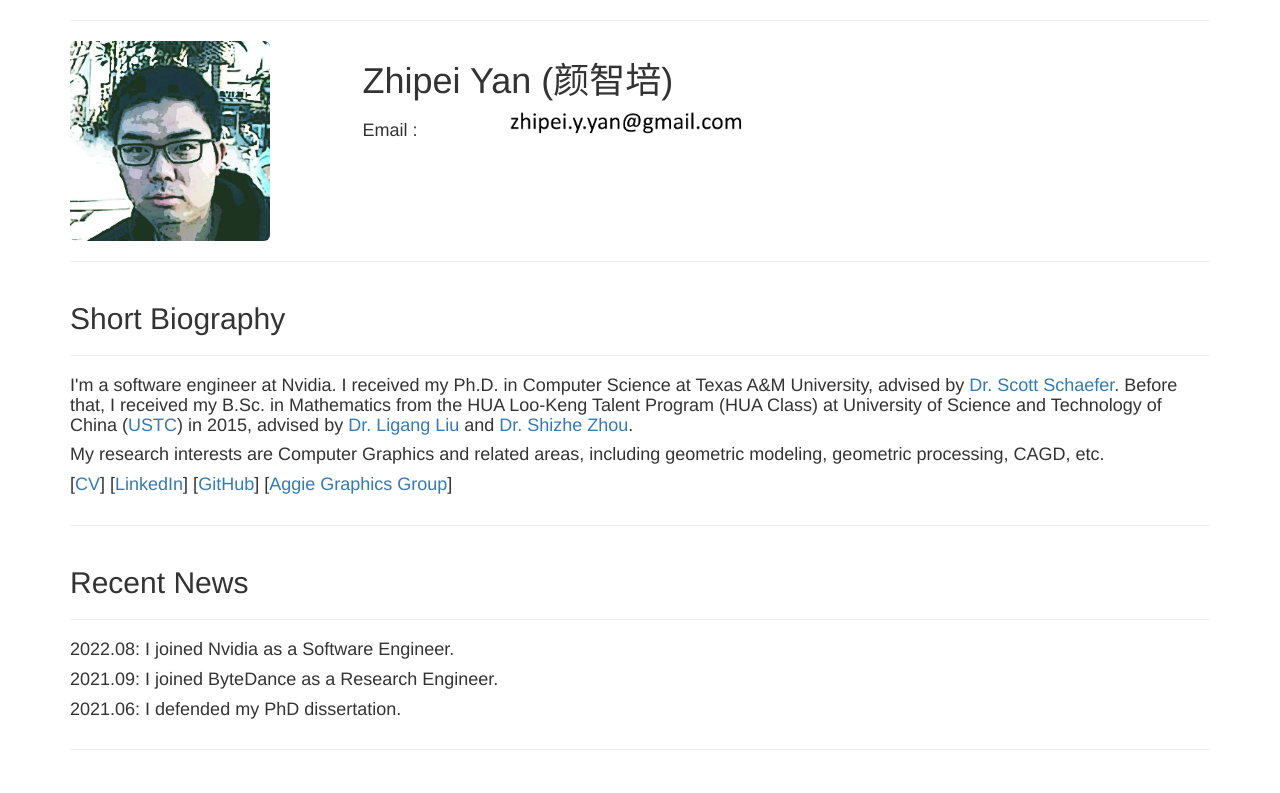
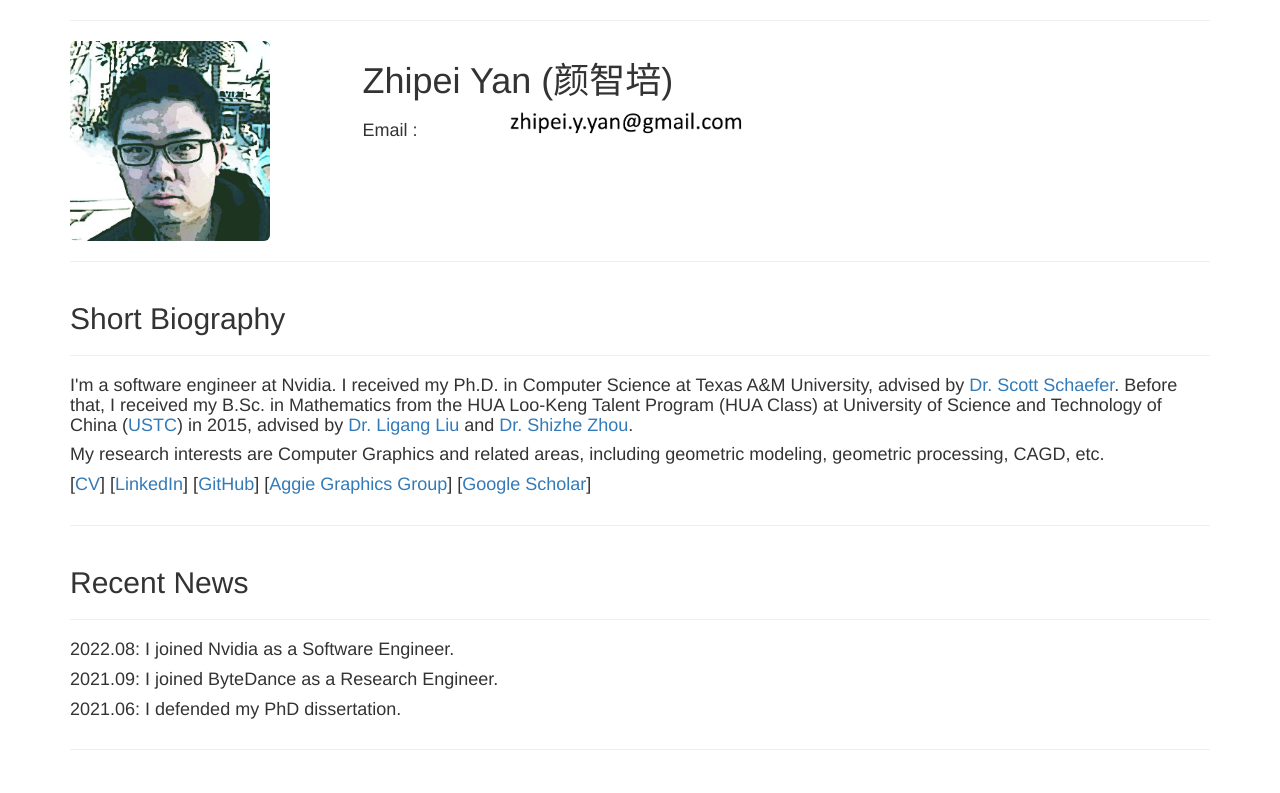
Before and after one commit to zhipeiyan/zhipeiyan.github.io, a plain HTML site: page index.html in a window 1280 px wide. Shown: the top 793 px of the page. Drawn offline with Linux system fonts and the light colour scheme.

Commit message:
Add google scholar link

```diff
--- a/index.html
+++ b/index.html
@@ -58,7 +58,7 @@
         <hr>
         <h4>I'm a software engineer at Nvidia. I received my Ph.D. in Computer Science at Texas A&M University, advised by <a href="https://people.engr.tamu.edu/schaefer/index.html">Dr. Scott Schaefer</a>. Before that, I received my B.Sc. in Mathematics from the HUA Loo-Keng Talent Program (HUA Class) at University of Science and Technology of China (<a href="http://en.ustc.edu.cn/">USTC</a>) in 2015, advised by <a href="http://staff.ustc.edu.cn/~lgliu/">Dr. Ligang Liu</a> and <a href="https://shizhezhou.github.io/">Dr. Shizhe Zhou</a>.</h4>
         <h4>My research interests are Computer Graphics and related areas, including geometric modeling, geometric processing, CAGD, etc.</h4>
-        <h4>[<a href="Full_CV.pdf">CV</a>] [<a href="https://www.linkedin.com/in/zhipei-yan-9b553712a">LinkedIn</a>] [<a href="https://github.com/zhipeiyan">GitHub</a>] [<a href="https://graphics.tamu.edu/">Aggie Graphics Group</a>]</h4>
+        <h4>[<a href="Full_CV.pdf">CV</a>] [<a href="https://www.linkedin.com/in/zhipei-yan-9b553712a">LinkedIn</a>] [<a href="https://github.com/zhipeiyan">GitHub</a>] [<a href="https://graphics.tamu.edu/">Aggie Graphics Group</a>] [<a href="https://scholar.google.com/citations?user=9jLIefMAAAAJ">Google Scholar</a>]</h4>
       </div>
     </div>
     <hr>
```
